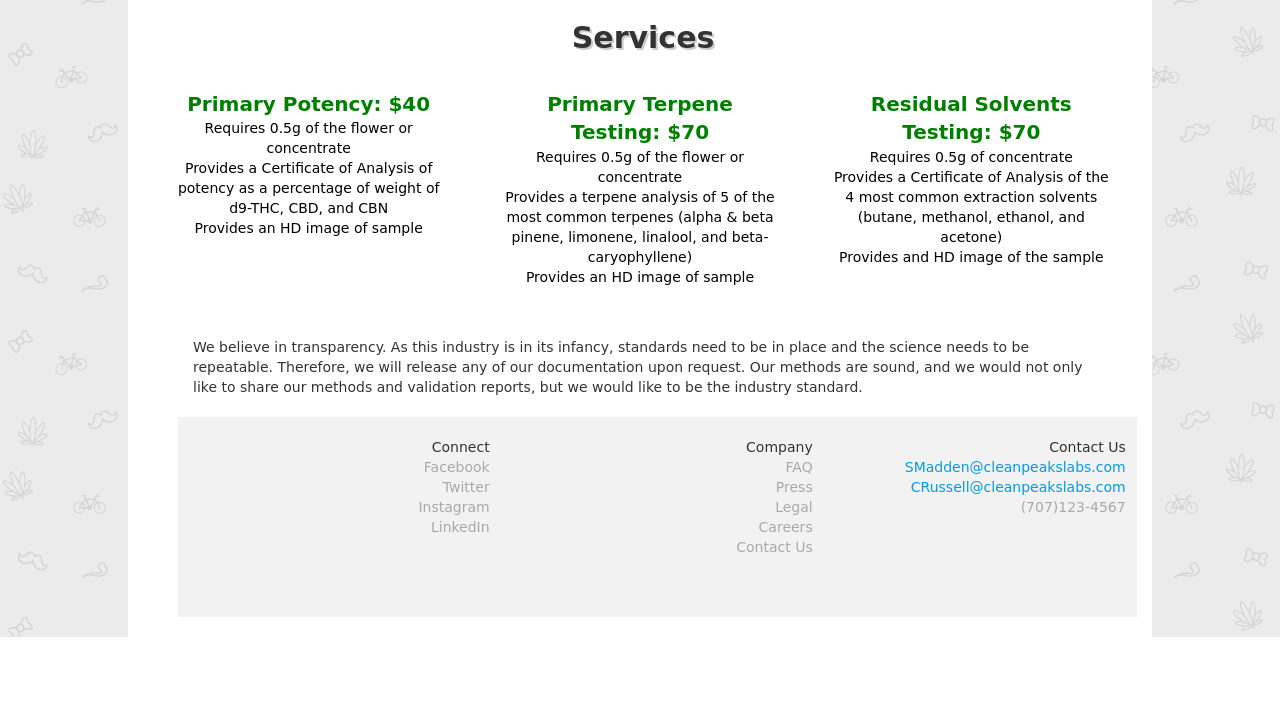
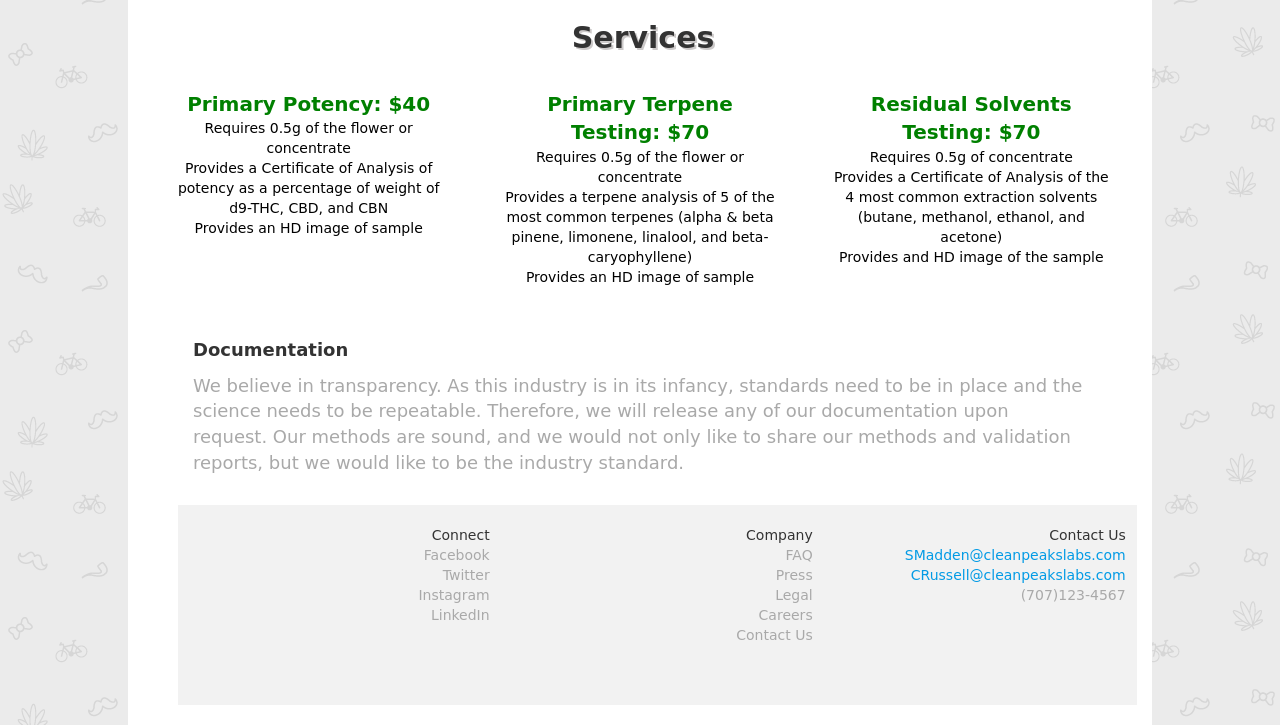
Before and after one commit to leenbean16/cleanpeakslabs, a website: page services.html in a window 1280 px wide. Shown: the part 697-1422 px from the top of the page. Before the commit the page ends 1334 px from the top, so only its background shows below. Drawn offline with nearby package versions, Linux system fonts and the light colour scheme; a web font is replaced by a local one.

Commit message:
services

```diff
--- a/cpl.css
+++ b/cpl.css
@@ -176,6 +176,11 @@ p{
     padding-right: 50px;
 }
 
+.docs{
+    font-size: 18px;
+
+}
+
 .modal.modal-fixed-footer {
     padding: 0;
     height: 50%;
--- a/services.html
+++ b/services.html
@@ -74,7 +74,9 @@
         </div>
         <div class="row">
         <div class="col l12 docs">
-        We believe in transparency.  As this industry is in its infancy, standards need to be in place and the science needs to be repeatable.  Therefore, we will release any of our documentation upon request.  Our methods are sound, and we would not only like to share our methods and validation reports, but we would like to be the industry standard.
+        <p class=:"docs" style='font-weight: bold;'>Documentation</p>
+        <ul>
+        <li>We believe in transparency.  As this industry is in its infancy, standards need to be in place and the science needs to be repeatable.  Therefore, we will release any of our documentation upon request.  Our methods are sound, and we would not only like to share our methods and validation reports, but we would like to be the industry standard.</li></ul>
         </div>
         </div>
         <div class="row foot">
```
Also changed, not shown: cannabinoid.png (added).
